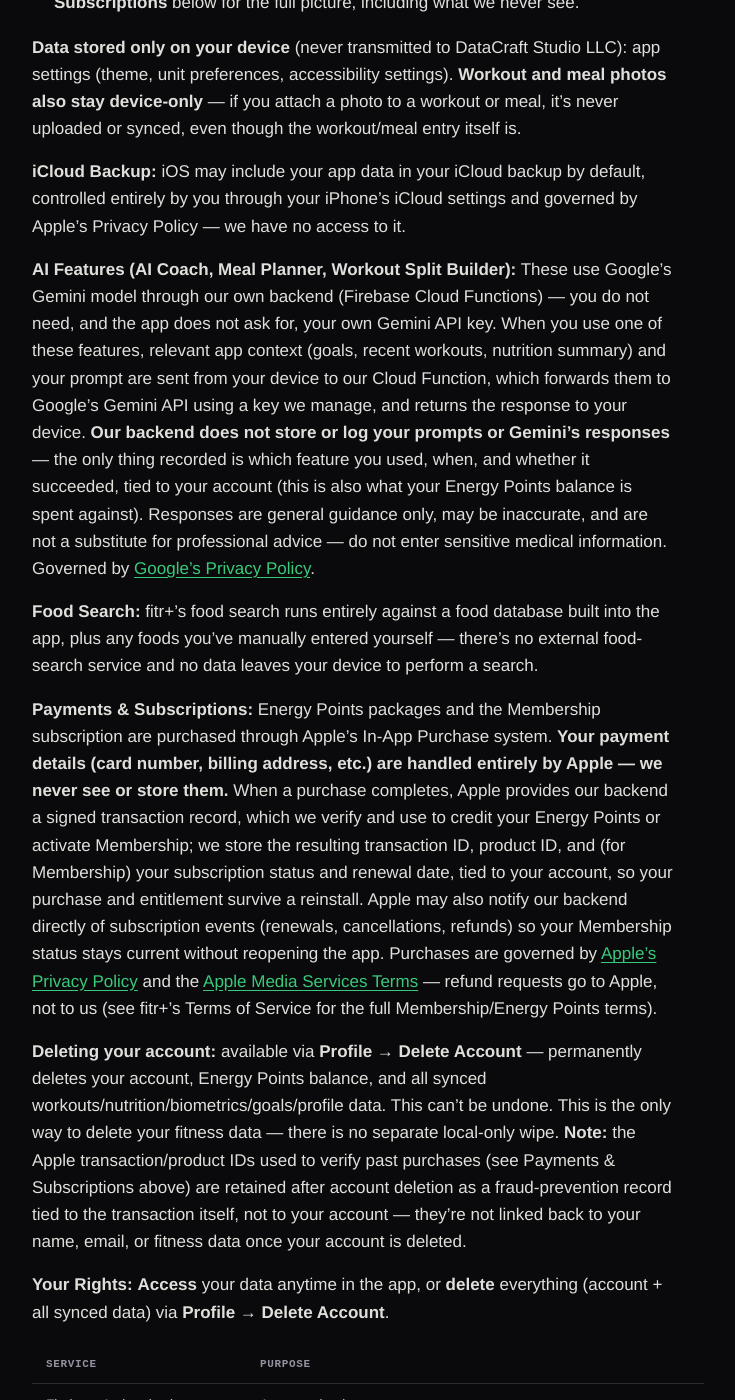
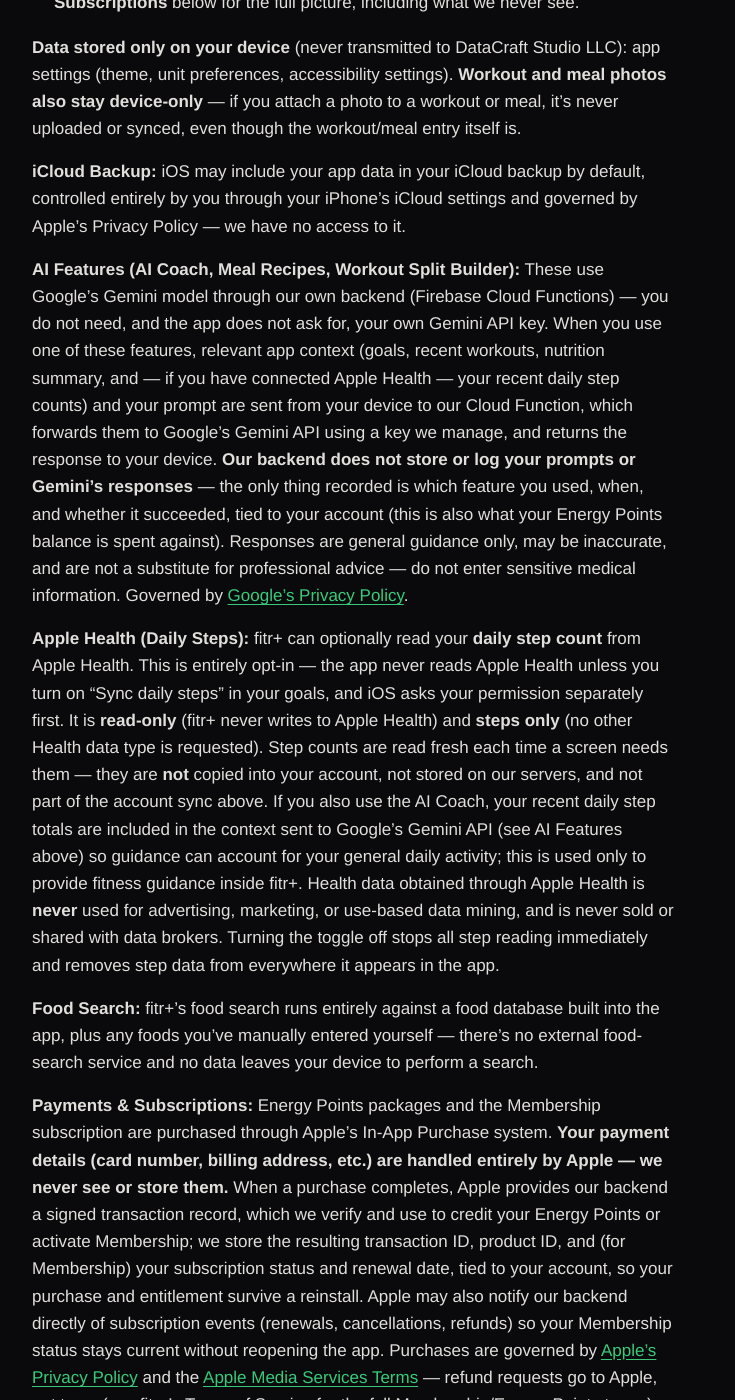
Before and after one commit to eliesernodarse-bit/datacraftstudio-site, a Jekyll site: the page built from apps/privacy.md, in a window 1280 px wide and 1400 px high, scrolled down 3743 px. Shown: the whole window, without its empty margins (272-1007 px from the left). Built offline with Jekyll 4.4.1, drawn with Linux system fonts in a browser that asks for light colours; some of the changed text lies outside the part shown.

Commit message:
Disclose Apple Health in the fitr+ privacy policy
fitr+ 1.1.0 optionally reads daily step count from HealthKit, and includes
recent step totals in the context sent to Gemini so coaching guidance can
account for everyday movement. This policy did not mention Apple Health at
all, which is a problem on two fronts: Apple requires HealthKit use to be
disclosed in a privacy policy, and this is health data transiting to a third
party.

Adds an "Apple Health (Daily Steps)" section covering the opt-in gate,
read-only and steps-only scope, that totals are never stored server-side or
synced, the AI transit and why, and an explicit commitment that health data
is never used for advertising, marketing or use-based data mining. Adds a
HealthKit row to the third-party table.

Also renames Meal Planner to Meal Recipes throughout - that feature was
replaced - and notes step data in the AI context paragraph.

Co-Authored-By: Claude Opus 5 <noreply@anthropic.com>

```diff
--- a/apps/privacy.md
+++ b/apps/privacy.md
@@ -51,11 +51,11 @@ support@datacraftllc.com
 
 ## fitr+
 
-fitr+ is a fitness tracking app. fitr+ requires a DataCraft Studio account (see General above) — used to keep your **Energy Points** balance (spent on AI Coach questions, Meal Plans, and Workout Splits) safe across devices, and to sync your workouts, nutrition logs, biometrics, goals, and profile so they survive a reinstall or a new device.
+fitr+ is a fitness tracking app. fitr+ requires a DataCraft Studio account (see General above) — used to keep your **Energy Points** balance (spent on AI Coach questions, AI meal recipes, and Workout Splits) safe across devices, and to sync your workouts, nutrition logs, biometrics, goals, and profile so they survive a reinstall or a new device.
 
 **Data tied to your account, stored in Cloud Firestore (Google Cloud):**
 
-- **Energy Points balance** — a points ledger used to pay for AI Coach questions, Meal Plans, and Workout Splits; server-managed, never directly editable by the app.
+- **Energy Points balance** — a points ledger used to pay for AI Coach questions, AI meal recipes, and Workout Splits; server-managed, never directly editable by the app.
 - **Workout logs** — exercise names, sets, reps, weights, and dates.
 - **Nutrition logs** — meal names, calorie counts, macros (protein, carbs, fat), dates, saved meal favorites, and manually-entered foods.
 - **Biometric entries** — body weight and body fat percentage measurements over time. This is the one place your weight history is stored — your profile itself does not duplicate it (see below).
@@ -69,7 +69,9 @@ fitr+ is a fitness tracking app. fitr+ requires a DataCraft Studio account (see
 
 **iCloud Backup:** iOS may include your app data in your iCloud backup by default, controlled entirely by you through your iPhone's iCloud settings and governed by Apple's Privacy Policy — we have no access to it.
 
-**AI Features (AI Coach, Meal Planner, Workout Split Builder):** These use Google's Gemini model through our own backend (Firebase Cloud Functions) — you do not need, and the app does not ask for, your own Gemini API key. When you use one of these features, relevant app context (goals, recent workouts, nutrition summary) and your prompt are sent from your device to our Cloud Function, which forwards them to Google's Gemini API using a key we manage, and returns the response to your device. **Our backend does not store or log your prompts or Gemini's responses** — the only thing recorded is which feature you used, when, and whether it succeeded, tied to your account (this is also what your Energy Points balance is spent against). Responses are general guidance only, may be inaccurate, and are not a substitute for professional advice — do not enter sensitive medical information. Governed by [Google's Privacy Policy](https://policies.google.com/privacy).
+**AI Features (AI Coach, Meal Recipes, Workout Split Builder):** These use Google's Gemini model through our own backend (Firebase Cloud Functions) — you do not need, and the app does not ask for, your own Gemini API key. When you use one of these features, relevant app context (goals, recent workouts, nutrition summary, and — if you have connected Apple Health — your recent daily step counts) and your prompt are sent from your device to our Cloud Function, which forwards them to Google's Gemini API using a key we manage, and returns the response to your device. **Our backend does not store or log your prompts or Gemini's responses** — the only thing recorded is which feature you used, when, and whether it succeeded, tied to your account (this is also what your Energy Points balance is spent against). Responses are general guidance only, may be inaccurate, and are not a substitute for professional advice — do not enter sensitive medical information. Governed by [Google's Privacy Policy](https://policies.google.com/privacy).
+
+**Apple Health (Daily Steps):** fitr+ can optionally read your **daily step count** from Apple Health. This is entirely opt-in — the app never reads Apple Health unless you turn on "Sync daily steps" in your goals, and iOS asks your permission separately first. It is **read-only** (fitr+ never writes to Apple Health) and **steps only** (no other Health data type is requested). Step counts are read fresh each time a screen needs them — they are **not** copied into your account, not stored on our servers, and not part of the account sync above. If you also use the AI Coach, your recent daily step totals are included in the context sent to Google's Gemini API (see AI Features above) so guidance can account for your general daily activity; this is used only to provide fitness guidance inside fitr+. Health data obtained through Apple Health is **never** used for advertising, marketing, or use-based data mining, and is never sold or shared with data brokers. Turning the toggle off stops all step reading immediately and removes step data from everywhere it appears in the app.
 
 **Food Search:** fitr+'s food search runs entirely against a food database built into the app, plus any foods you've manually entered yourself — there's no external food-search service and no data leaves your device to perform a search.
 
@@ -83,8 +85,9 @@ fitr+ is a fitness tracking app. fitr+ requires a DataCraft Studio account (see
 |---|---|---|---|
 | Firebase Authentication | Account sign-in | Email, password (handled by Firebase) | [Link](https://policies.google.com/privacy) |
 | Cloud Firestore | Storing your Energy Points balance, workouts, nutrition logs, biometrics, goals, profile, and purchase/Membership records | Fitness data + points balance + purchase records | [Link](https://policies.google.com/privacy) |
-| Cloud Functions (our backend) | Proxies AI Coach, Meal Planner, and Workout Split Builder requests to Gemini using our own key — not stored or logged; also verifies Apple purchase transactions | App context + your prompt (in transit only); Apple transaction data | [Link](https://policies.google.com/privacy) |
-| Google Gemini API | Generates AI Coach, Meal Planner, and Workout Split Builder responses | App context + your prompt (via our backend) | [Link](https://policies.google.com/privacy) |
+| Cloud Functions (our backend) | Proxies AI Coach, Meal Recipes, and Workout Split Builder requests to Gemini using our own key — not stored or logged; also verifies Apple purchase transactions | App context + your prompt (in transit only); Apple transaction data | [Link](https://policies.google.com/privacy) |
+| Google Gemini API | Generates AI Coach, Meal Recipes, and Workout Split Builder responses | App context + your prompt (via our backend) | [Link](https://policies.google.com/privacy) |
+| Apple Health (HealthKit) | Reads your daily step count, opt-in and read-only, to show alongside your progress | Nothing is sent to Apple; data is read on-device only | [Link](https://www.apple.com/legal/privacy/) |
 | Apple In-App Purchase | Processes Energy Points and Membership payments | Payment/billing details (never seen by us); transaction record shared with our backend | [Link](https://www.apple.com/legal/privacy/) |
 
 ---
```
Also changed, not shown: other parts of apps/privacy.md (+1 -1 lines).
